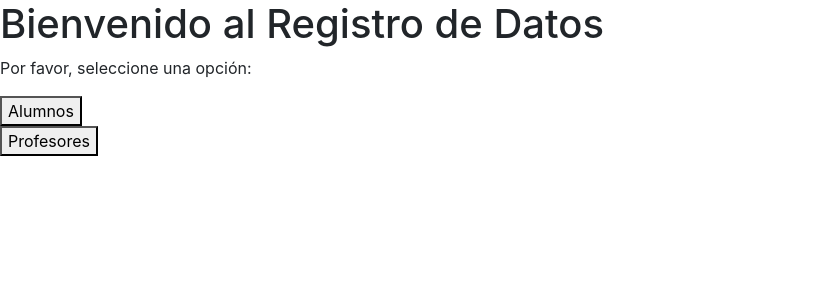
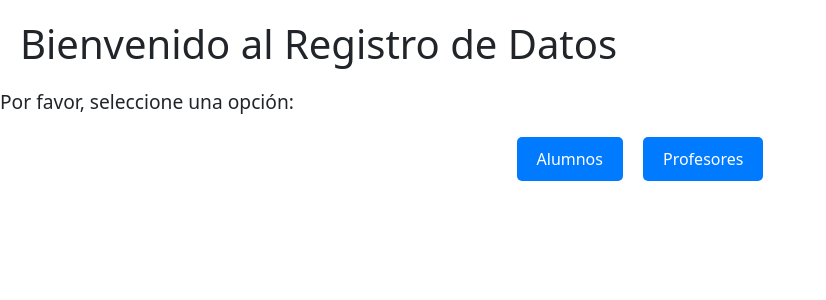
Before and after one commit to Ow4ld0-D4rk-T0rr3s/WebRegistroDatos, a Flask app: page / in a window 1280 px wide. Shown: the top 300 px of the page, without its empty margins (0-826 px from the left). Run offline with Flask 2, Linux system fonts and the light colour scheme; some libraries are stand-ins or nearby versions.

Commit message:
Cambios Agregados y Actualizados correctamente

```diff
--- a/Templates/index.html
+++ b/Templates/index.html
@@ -1,20 +1,35 @@
 <!DOCTYPE html>
 <html lang="en">
   <head>
-    <meta charset="UTF-8">
-    <meta http-equiv="X-UA-Compatible" content="IE=edge">
-    <meta name="viewport" content="width=device-width, initial-scale=1.0">
-    <link rel="stylesheet" href="https://maxcdn.bootstrapcdn.com/bootstrap/4.0.0/css/bootstrap.min.css">
+    <meta charset="UTF-8" />
+    <meta http-equiv="X-UA-Compatible" content="IE=edge" />
+    <meta name="viewport" content="width=device-width, initial-scale=1.0" />
+    <link rel="icon" href="ruta/al/icono/favicon.ico" type="image/x-icon" />
+    <link rel="stylesheet" href="styles.css" />
+    <link rel="stylesheet" href="https://maxcdn.bootstrapcdn.com/bootstrap/5.0.0/css/bootstrap.min.css" />
     <title>Registro de Alumnos/Profesores</title>
   </head>
   <body>
-    <h1>Bienvenido al Registro de Datos</h1>
-    <p>Por favor, seleccione una opción:</p>
+    <header>
+      <h1 class="title">Bienvenido al Registro de Datos</h1>
+    </header>
+    <main>
+      <section>
+        <p class="subtitle">Por favor, seleccione una opción:</p>
+      </section>
+      <section>
+        <div class="button-group">
           <form action="/alumnos" method="get">
-        <button type="submit">Alumnos</button>
+            <button class="button" type="submit">Alumnos</button>
           </form>
           <form action="/profesores" method="get">
-        <button type="submit">Profesores</button>
+            <button class="button" type="submit">Profesores</button>
           </form>
+        </div>
+      </section>
+    </main>
+    <footer>
+      <script src="https://maxcdn.bootstrapcdn.com/bootstrap/5.0.0/js/bootstrap.min.js"></script>
+    </footer>
   </body>
 </html>
--- /dev/null
+++ b/styles.css
@@ -0,0 +1,33 @@
+/* styles.css */
+
+/* header */
+.title {
+    margin: 20px;
+  }
+
+  /* main */
+  .subtitle {
+    font-size: 1.2em;
+    margin-bottom: 10px;
+  }
+
+  .button-group {
+    display: flex;
+    flex-direction: row;
+    justify-content: center;
+  }
+
+  .button {
+    margin: 10px;
+    background-color: #007bff;
+    color: #fff;
+    border: none;
+    padding: 10px 20px;
+    border-radius: 5px;
+    cursor: pointer;
+    transition: all 0.3s ease;
+  }
+
+  .button:hover {
+    background-color: #0069d9;
+  }
```
Also changed, not shown: Templates/alumnos.html (+11 -13 lines), alumnos.csv (line endings or trailing spaces). Lines whose indentation alone changed are shown as unchanged.
